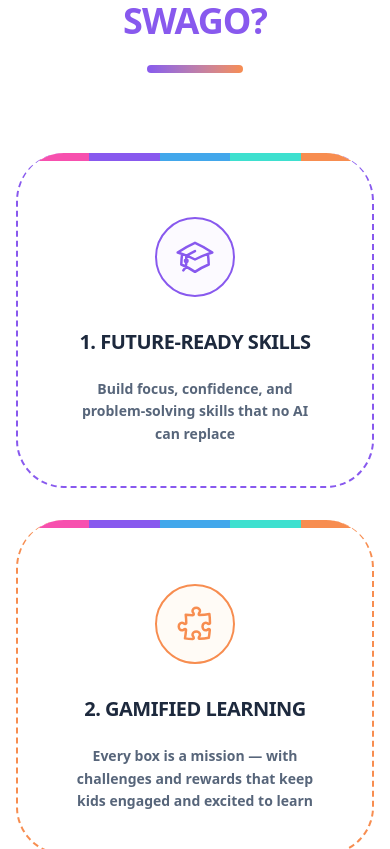
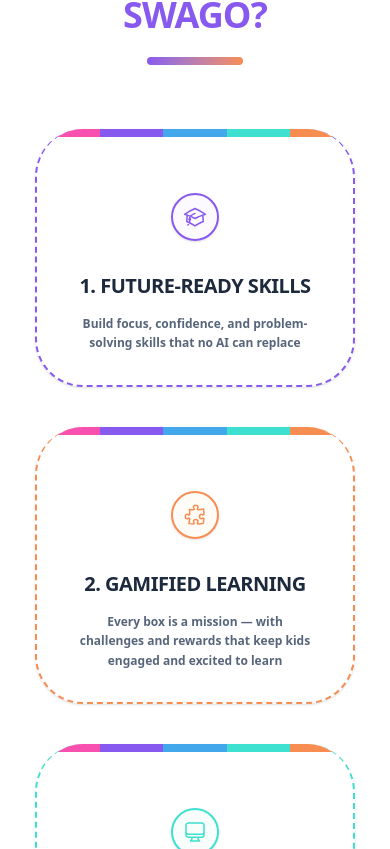
Before and after one commit to swago-edtech/swago-jr, a Next.js app in the folder apps/web/: page / in a window 390 px wide. Shown: the part 2135-2984 px from the top of the page. Built offline with nearby package versions, Linux system fonts and the light colour scheme; no server answers; the database is empty.

Commit message:
fix: restore swati mam section, reduce feature icon sizes and update screen-free icon

```diff
--- a/apps/web/src/app/page.tsx
+++ b/apps/web/src/app/page.tsx
@@ -5,6 +5,7 @@ import HowToEarnSwagoMoney from "@/components/HowToEarnSwagoMoney";
 import SwagoElementsSection from "@/components/SwagoElementsSection";
 import WhySwagoIsFunSection from "@/components/WhySwagoIsFunSection";
 import SkillUnlockSlider from "@/components/SkillUnlockSlider";
+import SkillBuildingSystem from "@/components/SkillBuildingSystem";
 import HomeBlogSection from "@/components/HomeBlogSection";
 import Link from "next/link";
 
@@ -38,6 +39,10 @@ export default function Home() {
       </AnimateOnScroll>
 
       <AnimateOnScroll>
+        <SkillBuildingSystem />
+      </AnimateOnScroll>
+
+      <AnimateOnScroll>
         <HomeBlogSection />
       </AnimateOnScroll>
     </div>
--- a/apps/web/src/components/WhySwagoIsFunSection.tsx
+++ b/apps/web/src/components/WhySwagoIsFunSection.tsx
@@ -10,8 +10,8 @@ const features = [
     title: "1. Future-Ready Skills",
     description: "Build focus, confidence, and problem-solving skills that no AI can replace",
     icon: (
-      <svg xmlns="http://www.w3.org/2000/svg" fill="none" viewBox="0 0 24 24" strokeWidth={1.5} stroke="currentColor" className="w-10 h-10">
-        <path strokeLinecap="round" strokeLinejoin="round" d="M4.26 10.147a60.438 60.438 0 0 0-.491 6.347A48.62 48.62 0 0 1 12 20.904a48.62 48.62 0 0 1 8.232-4.41 60.46 60.46 0 0 0-.491-6.347m-15.482 0a50.636 50.636 0 0 0-2.658-.813A59.906 59.906 0 0 1 12 3.493a59.903 59.903 0 0 1 10.399 5.84c-.896.248-1.783.52-2.658.814m-15.482 0A50.717 50.717 0 0 1 12 13.489a50.702 50.702 0 0 1 7.74-3.342M6.75 15a.75.75 0 1 0 0-1.5.75.75 0 0 0 0 1.5Zm0 0v-3.675A55.378 55.378 0 0 1 12 8.443m-7.007 11.55A5.981 5.981 0 0 0 6.75 15.75v-1.5" />
+      <svg xmlns="http://www.w3.org/2000/svg" fill="none" viewBox="0 0 24 24" strokeWidth={1.5} stroke="currentColor" className="w-6 h-6">
+        <path strokeLinecap="round" strokeLinejoin="round" d="M4.26 10.147a60.438 60.438 0 0 0-.491 6.347A48.62 48.62 0 0 1 12 20.904a48.62 48.62 0 0 1 8.232-4.41 60.46 60.46 0 0 0-.491-6.347m-15.482 0a50.636 50.636 0 0 0-2.658-.813A59.906 59.906 0 0 1 12 3.493a59.906 59.903 0 0 1 10.399 5.84c-.896.248-1.783.52-2.658.814m-15.482 0A50.717 50.717 0 0 1 12 13.489a50.702 50.702 0 0 1 7.74-3.342M6.75 15a.75.75 0 1 0 0-1.5.75.75 0 0 0 0 1.5Zm0 0v-3.675A55.378 55.378 0 0 1 12 8.443m-7.007 11.55A5.981 5.981 0 0 0 6.75 15.75v-1.5" />
       </svg>
     ),
     color: "text-[hsl(var(--swago-purple))]",
@@ -22,7 +22,7 @@ const features = [
     title: "2. Gamified Learning",
     description: "Every box is a mission — with challenges and rewards that keep kids engaged and excited to learn",
     icon: (
-      <svg xmlns="http://www.w3.org/2000/svg" fill="none" viewBox="0 0 24 24" strokeWidth={1.5} stroke="currentColor" className="w-10 h-10">
+      <svg xmlns="http://www.w3.org/2000/svg" fill="none" viewBox="0 0 24 24" strokeWidth={1.5} stroke="currentColor" className="w-6 h-6">
         <path strokeLinecap="round" strokeLinejoin="round" d="M14.25 6.087c0-.355.186-.676.401-.959.221-.29.349-.634.349-1.003 0-1.036-1.007-1.875-2.25-1.875s-2.25.84-2.25 1.875c0 .369.128.713.349 1.003.215.283.401.604.401.959v0a.64.64 0 0 1-.657.643 48.39 48.39 0 0 1-4.163-.3c.186 1.613.293 3.25.315 4.907a.656.656 0 0 1-.658.663v0c-.355 0-.676-.186-.959-.401a1.647 1.647 0 0 0-1.003-.349c-1.036 0-1.875 1.007-1.875 2.25s.84 2.25 1.875 2.25c.369 0 .713-.128 1.003-.349.283-.215.604-.401.959-.401v0c.31 0 .555.26.532.57a48.039 48.039 0 0 1-.642 5.056c1.518.19 3.058.309 4.616.354a.64.64 0 0 0 .657-.643v0c0-.355-.186-.676-.401-.959a1.647 1.647 0 0 1-.349-1.003c0-1.035 1.008-1.875 2.25-1.875 1.243 0 2.25.84 2.25 1.875 0 .369-.128.713-.349 1.003-.215.283-.4.604-.4.959v0c0 .333.277.599.61.58a48.1 48.1 0 0 0 5.427-.63 48.05 48.05 0 0 0 .582-4.717.532.532 0 0 0-.533-.57v0c-.355 0-.676.186-.959.401-.29.221-.634.349-1.003.349-1.035 0-1.875-1.007-1.875-2.25s.84-2.25 1.875-2.25c.37 0 .713.128 1.003.349.283.215.604.401.96.401v0a.656.656 0 0 0 .658-.663 48.422 48.422 0 0 0-.37-5.36c-1.886.342-3.81.574-5.766.689a.578.578 0 0 1-.61-.58v0Z" />
       </svg>
     ),
@@ -34,8 +34,8 @@ const features = [
     title: "3. 100% Screen-Free Play",
     description: "Hands-on activities that reduce screen time and build real skills through play",
     icon: (
-      <svg xmlns="http://www.w3.org/2000/svg" fill="none" viewBox="0 0 24 24" strokeWidth={1.5} stroke="currentColor" className="w-10 h-10">
-        <path strokeLinecap="round" strokeLinejoin="round" d="M10.05 4.575a1.575 1.575 0 1 0-3.15 0v3m3.15-3v-1.5a1.575 1.575 0 0 1 3.15 0v1.5m-3.15 0 .075 5.925m3.075.75V4.575m0 0a1.575 1.575 0 0 1 3.15 0V15M6.9 7.575a1.575 1.575 0 1 0-3.15 0v8.175a6.75 6.75 0 0 0 6.75 6.75h2.018a5.25 5.25 0 0 0 3.712-1.538l1.732-1.732a5.25 5.25 0 0 0 1.538-3.712l.003-2.024a.668.668 0 0 1 .198-.471 1.575 1.575 0 1 0-2.228-2.228 3.818 3.818 0 0 0-1.12 2.687M6.9 7.575V12m6.27 4.318A4.49 4.49 0 0 1 16.35 15m.002 0h-.002" />
+      <svg xmlns="http://www.w3.org/2000/svg" fill="none" viewBox="0 0 24 24" strokeWidth={1.5} stroke="currentColor" className="w-6 h-6">
+        <path strokeLinecap="round" strokeLinejoin="round" d="M9 17.25v1.007a3 3 0 0 1-.879 2.122L7.5 21h9l-.621-.621A3 3 0 0 1 15 18.257V17.25m6-12V15a2.25 2.25 0 0 1-2.25 2.25H5.25A2.25 2.25 0 0 1 3 15V5.25m18 0A2.25 2.25 0 0 0 18.75 3H5.25A2.25 2.25 0 0 0 3 5.25m18 0V12a2.25 2.25 0 0 1-2.25 2.25H5.25A2.25 2.25 0 0 1 3 12V5.25" />
       </svg>
     ),
     color: "text-[hsl(var(--swago-teal))]",
@@ -48,30 +48,30 @@ export default function WhySwagoIsFunSection() {
   return (
     <section className="py-24 bg-white overflow-hidden">
       <div className="container mx-auto px-4 max-w-6xl">
-        <div className="text-center mb-20">
+        <div className="text-center mb-16 md:mb-20">
           <motion.h2
             initial={{ opacity: 0, y: 20 }}
             whileInView={{ opacity: 1, y: 0 }}
             viewport={{ once: true }}
-            className="text-4xl md:text-5xl font-black text-slate-800 mb-6 uppercase tracking-tight"
+            className="text-4xl md:text-5xl font-black text-slate-800 mb-6 uppercase tracking-tight leading-none"
           >
             Why Choose <span className="text-[hsl(var(--swago-purple))]">Swago?</span>
           </motion.h2>
           <div className="w-24 h-2 bg-gradient-to-r from-[hsl(var(--swago-purple))] to-[hsl(var(--swago-orange))] mx-auto rounded-full" />
         </div>
 
-        <div className="grid grid-cols-1 md:grid-cols-3 gap-8 md:gap-12">
+        <div className="grid grid-cols-1 md:grid-cols-3 gap-10 md:gap-12">
           {features.map((feature, idx) => (
             <motion.div
               key={idx}
-              initial={{ opacity: 0, y: 30 }}
-              whileInView={{ opacity: 1, y: 0 }}
+              initial={{ opacity: 0, scale: 0.95 }}
+              whileInView={{ opacity: 1, scale: 1 }}
               viewport={{ once: true }}
-              transition={{ delay: idx * 0.15 }}
-              className="flex flex-col group cursor-default"
+              transition={{ delay: idx * 0.1 }}
+              className="flex flex-col group cursor-default w-full max-w-[320px] md:max-w-none mx-auto"
             >
               {/* Custom Card Box */}
-              <div className={`relative h-full flex flex-col items-center p-10 pt-16 text-center rounded-[3rem] transition-all duration-300 group-hover:shadow-2xl group-hover:-translate-y-2 bg-white overflow-hidden border-2 border-t-0 border-dashed ${feature.borderColor}`}>
+              <div className={`relative h-full flex flex-col items-center p-8 md:p-10 pt-16 text-center rounded-[3rem] transition-all duration-300 group-hover:shadow-2xl group-hover:-translate-y-2 bg-white overflow-hidden border-2 border-t-0 border-dashed ${feature.borderColor} shadow-sm`}>
 
                 {/* 5-Color Solid Top Line */}
                 <div className="absolute top-0 left-0 right-0 h-2 flex">
@@ -82,18 +82,18 @@ export default function WhySwagoIsFunSection() {
                   <div className="flex-1 bg-[hsl(var(--swago-orange))]" />
                 </div>
 
-                {/* Icon Container */}
-                <div className={`w-20 h-20 md:w-24 md:h-24 rounded-full ${feature.bgColor} flex items-center justify-center mb-8 border-2 ${feature.borderColor} group-hover:scale-110 transition-transform`}>
-                  <div className={feature.color}>
+                {/* Icon Container - Reduced to 50-60% size */}
+                <div className={`w-12 h-12 md:w-16 md:h-16 rounded-full ${feature.bgColor} flex items-center justify-center mb-8 border-2 ${feature.borderColor} group-hover:scale-110 transition-all duration-300 shadow-sm relative`}>
+                  <div className={`${feature.color} flex items-center justify-center`}>
                     {feature.icon || null}
                   </div>
                 </div>
 
-                <h3 className="text-xl md:text-2xl font-black text-slate-800 mb-6 leading-tight uppercase tracking-tight">
+                <h3 className="text-xl md:text-2xl font-black text-slate-800 mb-4 md:mb-6 leading-tight uppercase tracking-tight">
                   {feature.title}
                 </h3>
 
-                <p className="text-slate-600 font-bold text-sm md:text-base leading-relaxed opacity-90 max-w-[240px] mx-auto">
+                <p className="text-slate-600 font-bold text-xs md:text-base leading-relaxed opacity-90 max-w-[240px] mx-auto">
                   {feature.description}
                 </p>
               </div>
```
